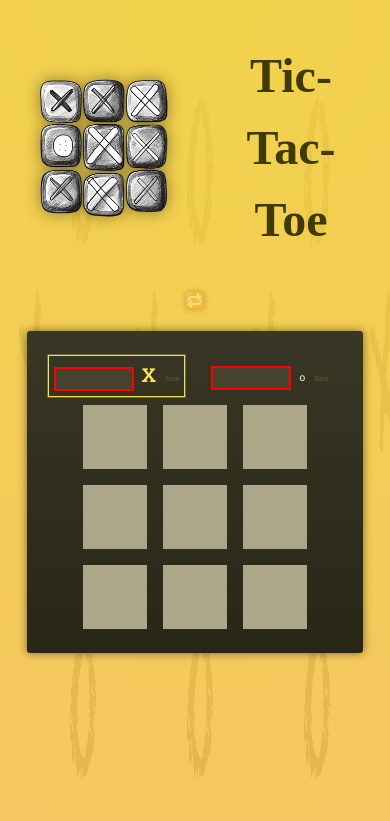
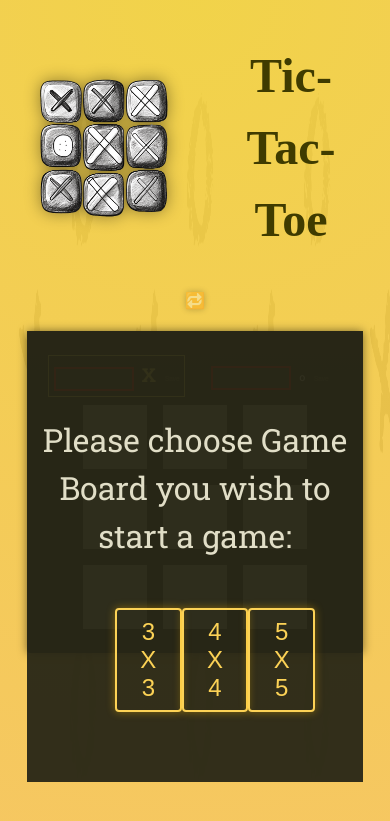
Before and after one commit to msuraj11/Tic-Tac-Toe-X-0, a React (Create React App) app: page / in a window 390 px wide. Shown: the top 821 px of the page. Built offline with nearby package versions, Linux system fonts and the light colour scheme; a web font is replaced by a local one.

Commit message:
Added logic to generate 2 more types of boards: 4x4, 5x5. Game works as expected. TODO: for added new boards need to adjust mobile or low resolution screen styles to adjust widths of each elements.

```diff
--- a/src/App.jsx
+++ b/src/App.jsx
@@ -1,21 +1,26 @@
-import { useState } from "react";
-import GameBoard from "./components/GameBoard";
-import Logs from "./components/Logs";
-import Player from "./components/Player";
-import GameOver from "./components/GameOver";
-import Warning from "./components/Warning";
-import { derivedActivePlayer, deriveGameBoard, deriveWinner } from "./helpers";
-import { X, O, INIT_PLAYERS } from "./constants";
+import {useEffect, useState} from 'react';
+import GameBoard from './components/GameBoard';
+import Logs from './components/Logs';
+import Player from './components/Player';
+import GameOver from './components/GameOver';
+import Warning from './components/Warning';
+import {derivedActivePlayer, deriveGameBoard, deriveWinner} from './helpers';
+import {X, O, INIT_PLAYERS} from './constants';
 
 function App() {
   const [gameTurns, setGameTurns] = useState([]);
   const [players, setPlayers] = useState(INIT_PLAYERS);
   const [isWarning, toggleIsWarning] = useState(false);
+  const [boardSize, setBoardSize] = useState(3);
+
+  useEffect(() => {
+    toggleIsWarning(true);
+  }, []);
 
   const activePlayer = derivedActivePlayer(gameTurns);
   const freshGame = gameTurns.length === 0;
-  const gameBoard = deriveGameBoard(gameTurns, freshGame);
-  const winner = deriveWinner(gameBoard, players);
+  const gameBoard = deriveGameBoard(gameTurns, freshGame, boardSize);
+  const winner = deriveWinner(gameBoard, players, boardSize);
   const hasDraw = gameTurns.length === 9 && !winner;
   const hasSameName = players.X === players.O;
   const disableBoard =
@@ -23,12 +28,17 @@ function App() {
     Object.values(players).some((player) => player?.length === 0) ||
     hasSameName;
 
+  function handleGameBoardChoice(event) {
+    setBoardSize(Number(event?.target?.name));
+    toggleIsWarning(false);
+  }
+
   function handleSelectSquare(rowIndex, colIndex) {
     setGameTurns((prevTurns) => {
       const currentPlayer = derivedActivePlayer(prevTurns);
       const updatedTurns = [
-        { square: { row: rowIndex, col: colIndex }, player: currentPlayer },
-        ...prevTurns,
+        {square: {row: rowIndex, col: colIndex}, player: currentPlayer},
+        ...prevTurns
       ];
       return updatedTurns;
     });
@@ -37,10 +47,11 @@ function App() {
   function handleRematchClick() {
     setGameTurns([]);
     setPlayers(INIT_PLAYERS);
+    toggleIsWarning(true);
   }
 
   function handleModalClicks(event) {
-    if (event?.target?.name === "yes") {
+    if (event?.target?.name === 'yes') {
       handleRematchClick();
     }
     toggleIsWarning((prevState) => !prevState);
@@ -49,7 +60,7 @@ function App() {
   function handleSaveName(symbol, playerName) {
     setPlayers((prevState) => ({
       ...prevState,
-      [symbol]: playerName,
+      [symbol]: playerName
     }));
   }
 
@@ -64,7 +75,10 @@ function App() {
           🔁
         </button>
       </div>
-      <div id="game-container">
+      <div
+        id="game-container"
+        className={`${boardSize === 5 ? 'xl' : 'l'}-width`}
+      >
         <ol id="players" className="highlight-player">
           <Player
             symbol={X}
@@ -86,7 +100,13 @@ function App() {
         {(winner || hasDraw) && (
           <GameOver winner={winner} onRematch={handleRematchClick} />
         )}
-        {isWarning && <Warning handleModalClicks={handleModalClicks} />}
+        {isWarning && (
+          <Warning
+            handleModalClicks={handleModalClicks}
+            freshGame={freshGame}
+            handleGameBoardChoice={handleGameBoardChoice}
+          />
+        )}
         <GameBoard
           onSelectSquare={handleSelectSquare}
           board={gameBoard}
--- a/src/components/Player.jsx
+++ b/src/components/Player.jsx
@@ -30,7 +30,7 @@ export default function Player({
   }
 
   function handlePlayerNameChange(event) {
-    setPlayerName(event.target.value?.toLowerCase());
+    setPlayerName(event.target.value?.toLowerCase().trim());
   }
 
   let playerNameJsx = <span className={spanClassName}>{savedName}</span>;
--- a/src/components/Warning.jsx
+++ b/src/components/Warning.jsx
@@ -1,8 +1,37 @@
-import Modal from "./Modal";
+import Modal from './Modal';
 
-export default function Warning({ handleModalClicks }) {
-  return (
-    <Modal>
+export default function Warning({
+  handleModalClicks,
+  freshGame,
+  handleGameBoardChoice
+}) {
+  let modalContent;
+  if (freshGame) {
+    modalContent = (
+      <>
+        <p>Please choose Game Board you wish to start a game:</p>
+        <ul>
+          <li>
+            <button name="3" onClick={handleGameBoardChoice}>
+              3 X 3
+            </button>
+          </li>
+          <li>
+            <button name="4" onClick={handleGameBoardChoice}>
+              4 X 4
+            </button>
+          </li>
+          <li>
+            <button name="5" onClick={handleGameBoardChoice}>
+              5 X 5
+            </button>
+          </li>
+        </ul>
+      </>
+    );
+  } else {
+    modalContent = (
+      <>
         <p>Are you sure you want to rematch?</p>
         <ul>
           <li>
@@ -16,6 +45,8 @@ export default function Warning({ handleModalClicks }) {
             </button>
           </li>
         </ul>
-    </Modal>
+      </>
     );
   }
+  return <Modal>{modalContent}</Modal>;
+}
--- a/src/helpers.js
+++ b/src/helpers.js
@@ -1,9 +1,7 @@
-import { O, X } from "./constants";
+import {O, X} from './constants';
 
 export function generateGameBoard(boardSize) {
-  return new Array(boardSize)
-    .fill()
-    .map((item) => new Array(boardSize).fill(null));
+  return new Array(boardSize).fill().map(() => new Array(boardSize).fill(null));
 }
 
 export function derivedActivePlayer(gameTurns) {
@@ -22,38 +20,43 @@ export function generateWinningCombination(boardSize) {
       .map((__, squareKey) => {
         if (combiKey <= boardSize - 1) {
           // until n-1th position row value will be combinationArray's index value
-          return { row: combiKey, column: squareKey };
+          return {row: combiKey, column: squareKey};
         }
         if (combiKey >= boardSize && combiKey <= straightCombinations - 1) {
           // after nth position combinationArray's index minus boardSize
-          return { row: squareKey, column: combiKey - boardSize };
+          return {row: squareKey, column: combiKey - boardSize};
         }
         if (combiKey === straightCombinations) {
           // combinationArray's index is equal to totalCombinationsLength - 2
-          return { row: squareKey, column: boardSize - squareKey - 1 };
+          return {row: squareKey, column: boardSize - squareKey - 1};
         } else {
-          return { row: squareKey, column: squareKey }; // last case row and column are equal
+          return {row: squareKey, column: squareKey}; // last case row and column are equal
         }
       });
   });
 }
 
-const winnigCombinations3x3 = generateWinningCombination(3);
-
-export function deriveWinner(gameBoard, players) {
+export function deriveWinner(gameBoard, players, boardSize) {
   let winner;
-  for (const combination of winnigCombinations3x3) {
-    const firstSquareSymbol =
-      gameBoard[combination[0]?.row][combination[0]?.column];
-    const secondSquareSymbol =
-      gameBoard[combination[1]?.row][combination[1]?.column];
-    const thirdSquareSymbol =
-      gameBoard[combination[2]?.row][combination[2]?.column];
-    if (
-      firstSquareSymbol &&
-      firstSquareSymbol === secondSquareSymbol &&
-      firstSquareSymbol === thirdSquareSymbol
-    ) {
+  for (const combination of generateWinningCombination(boardSize)) {
+    // Generate a board size array because one combination is equivalent to board size.
+    const symbolArray = Array(boardSize)
+      .fill(null)
+      .map((_, key) => {
+        return gameBoard[combination[key]?.row][combination[key]?.column];
+      });
+    const firstSquareSymbol = symbolArray[0];
+    let hasSymbolMatchCombination = Boolean(firstSquareSymbol);
+    // if there is no firstSquareSymbol it is clear that this current iteration is not the Winning combination.
+    // so we don't go checking next squareSymbolArray items.
+    if (hasSymbolMatchCombination) {
+      // checking if each squareSymbol in array is same as first, i.e, All squares have same symbol.
+      for (const symbol of symbolArray) {
+        hasSymbolMatchCombination =
+          hasSymbolMatchCombination && firstSquareSymbol === symbol;
+      }
+    }
+    if (hasSymbolMatchCombination) {
       winner = players[firstSquareSymbol];
       break;
     }
@@ -62,14 +65,14 @@ export function deriveWinner(gameBoard, players) {
   return winner;
 }
 
-export function deriveGameBoard(gameTurns, freshGame) {
-  const gameBoard = [...generateGameBoard(3).map((row) => [...row])];
+export function deriveGameBoard(gameTurns, freshGame, boardSize) {
+  const gameBoard = [...generateGameBoard(boardSize).map((row) => [...row])];
   if (freshGame) {
     return gameBoard;
   }
   for (const turn of gameTurns) {
-    const { square, player } = turn;
-    const { row, col } = square;
+    const {square, player} = turn;
+    const {row, col} = square;
     gameBoard[row][col] = player;
   }
   return gameBoard;
--- a/src/index.css
+++ b/src/index.css
@@ -49,13 +49,20 @@ h1 {
 }
 
 #game-container {
-  max-width: 45rem;
   margin: 3rem auto;
   padding: 2rem;
   border-radius: 6px;
   background: linear-gradient(#383624, #282617);
   box-shadow: 0 0 20px rgba(0, 0, 0, 0.5);
   position: relative;
+}
+
+.xl-width {
+  max-width: 55rem;
+}
+
+.l-width {
+  max-width: 45rem;
 }
 
 #players {
@@ -397,11 +404,14 @@ ol {
 
 @media (max-width: 535px) {
   #game-container {
-    max-width: 21rem;
     margin: 1.2rem auto;
     padding: 1rem;
     border-radius: 3px;
     box-shadow: 0 0 10px rgba(0, 0, 0, 0.5);
+  }
+
+  .l-width {
+    max-width: 21rem;
   }
 
   #players {
@@ -470,3 +480,9 @@ ol {
     height: 140%;
   }
 }
+
+@media (max-width: 850px) {
+  .xl-width {
+    max-width: 31rem;
+  }
+}
```
Also changed, not shown: 1 other file (tests, documents, lock files or other folders). Lines whose indentation alone changed are shown as unchanged.
